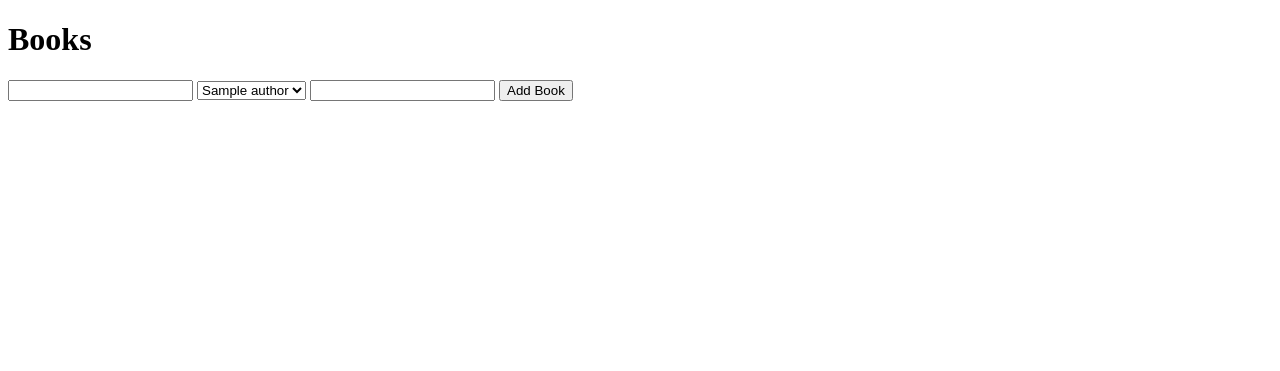
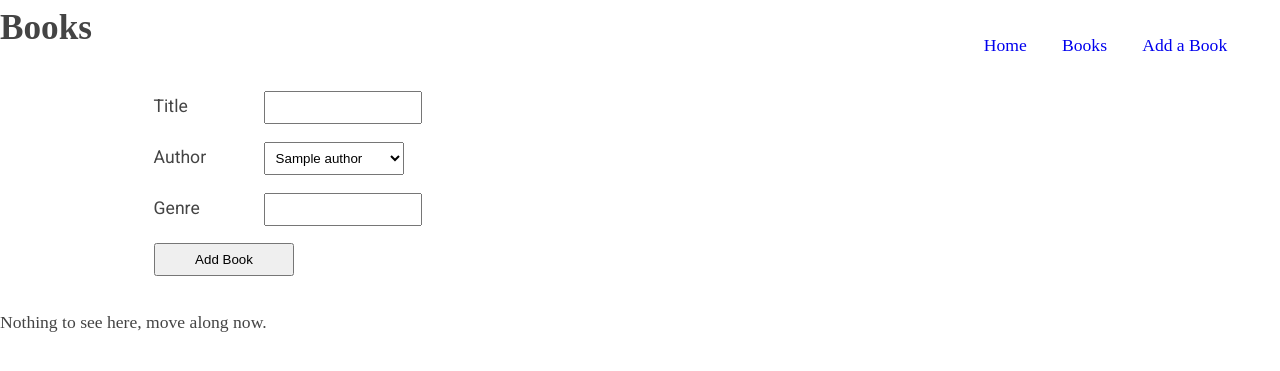
Before and after one commit to gm1wkr/cc_WK04-D3-Lab, a Flask app: page /books/new in a window 1280 px wide. Shown: the top 371 px of the page. Run offline with Flask 2, Linux system fonts and the light colour scheme; a database or web service that is not in the repository returns one stand-in record (values such as "Sample title"); some libraries are stand-ins or nearby versions.

Commit message:
minimal CSS added

```diff
--- a/controllers/books_controller.py
+++ b/controllers/books_controller.py
@@ -8,7 +8,7 @@ from flask import Blueprint
 books_blueprint = Blueprint("books", __name__)
 
 # INDEX
-# GET '/tasks'
+# GET '/books'
 @books_blueprint.route("/books", methods=["GET"])
 def books():
     books = books_repository.select_all()
--- /dev/null
+++ b/static/css/style.css
@@ -0,0 +1,125 @@
+:root{
+
+    --background-color: #fff;
+    --color: #444;
+    --color-accent: #9f4800;
+    --color-light: #ccc;
+}
+
+
+*,
+*:before,
+*:after{
+    padding: 0;
+    margin: 0;
+}
+
+
+html{
+    box-sizing: border-box;
+    font-size: 1.1em;
+}
+
+body{
+    background-color: var(--background-color);
+    color: var(--color);
+}
+
+header{
+    display: flex;
+    justify-content: space-between;
+    align-items: center;
+}
+
+nav > ul{
+    list-style: none;
+    display: flex;
+    margin-top: 2rem;
+    margin-right: 3rem;
+}
+
+nav > ul > li{
+    margin-left: 2rem;
+}
+
+nav > ul > li > a{
+    text-decoration: none;
+}
+
+
+main{
+    flex: 1;
+    max-width: 76vw;
+    margin: 0 auto;
+    padding: 2rem;
+    font-family: Roboto, Verdana, Geneva, Tahoma, sans-serif;
+}
+
+
+.books{
+    display: grid;
+    grid-template-columns: repeat(3, 1fr);
+    gap: 2rem;
+}
+
+
+article{
+    margin-top: 3rem;
+    border: 1px solid var(--color-light);
+
+}
+
+
+.books h2{
+    margin-bottom: 0.3rem;
+    text-align: center;
+    font-size: 1.8rem;
+    font-weight: 100;
+}
+
+
+.books h2 > a{
+    text-decoration: none;
+    color: var(--color);
+}
+
+
+.books h2 > a:hover{
+    text-decoration: none;
+    color: var(--color-accent);
+}
+
+
+.books h3{
+    margin-bottom: 1rem;
+    text-align: center;
+    font-weight: 300;
+}
+
+form{
+    display: flex;
+    flex-direction: column;
+    gap: 1rem;
+}
+
+input, select{
+    padding: 0.4rem;
+    width: 8rem;
+}
+
+label > span{
+    display: inline-block;
+    min-width: 6rem;
+}
+
+
+.controls{
+    display: flex;
+    justify-content: space-between;
+    gap: 1rem;
+    margin-top: 1rem;
+}
+
+.controls > *{
+    flex-grow: 1;
+}
--- a/templates/base.html
+++ b/templates/base.html
@@ -4,11 +4,24 @@
     <meta charset="UTF-8">
     <meta http-equiv="X-UA-Compatible" content="IE=edge">
     <meta name="viewport" content="width=device-width, initial-scale=1.0">
+    <link rel="stylesheet" href="https://stackpath.bootstrapcdn.com/font-awesome/4.7.0/css/font-awesome.min.css" crossorigin="anonymous">
+    <link rel="stylesheet" href="https://fonts.googleapis.com/css2?family=Roboto:wght@100;200;300;400;700&display=swap">
+    <link rel="stylesheet" href="{{ url_for('static', filename='css/style.css') }}">
     <title>Books Home</title>
 </head>
 <body>
 
-    <h1>Books</h1>
+    <header>
+
+        <h1 class="logo">Books</h1>
+        <nav>
+            <ul>
+                <li><a href="/">Home</a></li>
+                <li><a href="/books">Books</a></li>
+                <li><a href="/books/new">Add a Book</a></li>
+            </ul>
+        </nav>
+    </header>
     <main>
         {% block content %}
 
@@ -16,5 +29,10 @@
 
     </main>
 
+    <footer>
+        <p>
+            Nothing to see here, move along now.
+        </p>
+    </footer>
 </body>
 </html>
--- a/templates/books/edit.html
+++ b/templates/books/edit.html
@@ -5,10 +5,12 @@
 <form action="/books/{{book.id}}" method="POST">
 
     <label for="title">
+        <span>Title</span>
         <input type="text" id="title" name="title" value="{{ book.title }}">
     </label>
 
     <label for="author">
+        <span>Author</span>
         <select name="author_id" id="author">
             {% for author in all_authors %}
                 <option value="{{ author.id }}"
@@ -22,6 +24,7 @@
 
 
     <label for="genre">
+        <span>Genre</span>
         <input type="text" id="genre" name="genre" value="{{ book.genre }}">
     </label>
 
--- a/templates/books/new.html
+++ b/templates/books/new.html
@@ -5,10 +5,12 @@
 <form action="/books" method="POST">
 
     <label for="title">
+        <span>Title</span>
         <input type="text" id="title" name="title">
     </label>
 
     <label for="author">
+        <span>Author</span>
         <select name="author_id" id="author">
             {% for author in all_authors %}
                 <option value="{{ author.id }}">{{ author.name }}</option>
@@ -18,6 +20,7 @@
 
 
     <label for="genre">
+        <span>Genre</span>
         <input type="text" id="genre" name="genre">
     </label>
 
```
Also changed, not shown: templates/books/index.html (+9 -6 lines).
